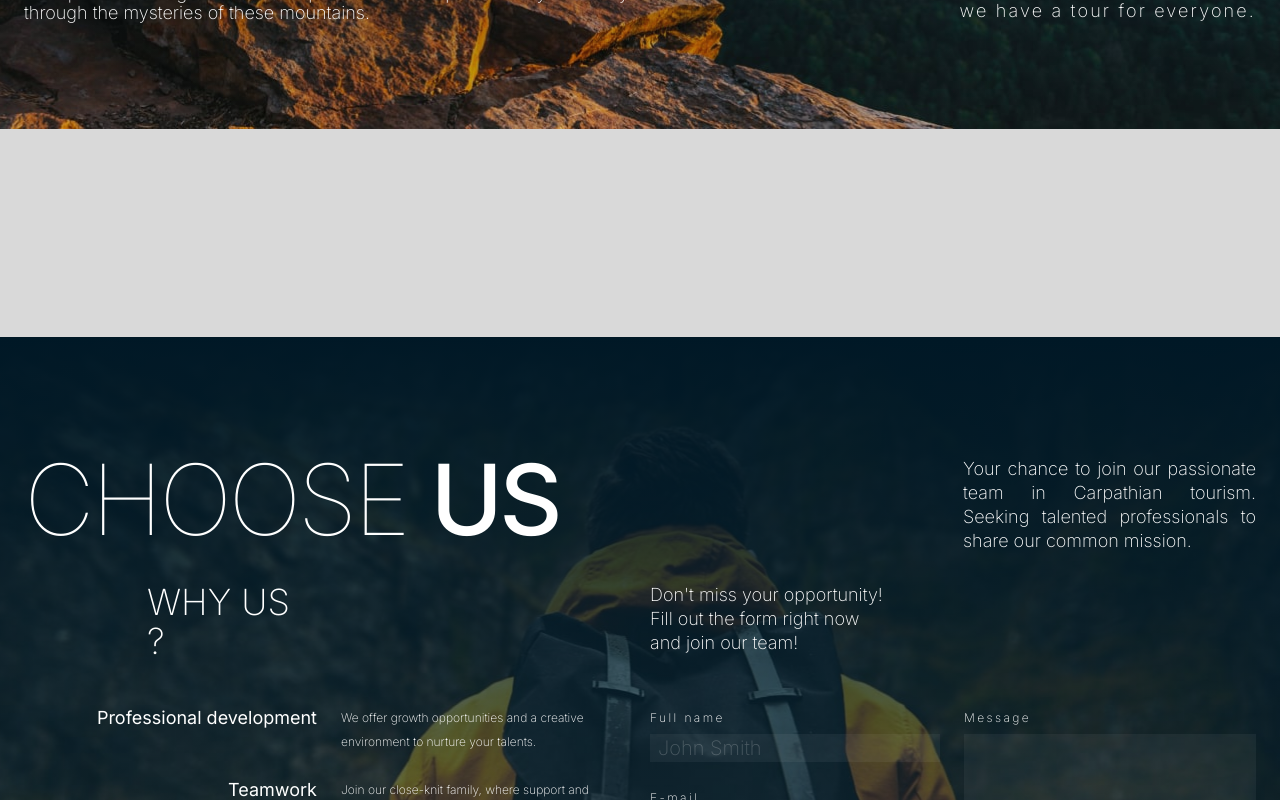
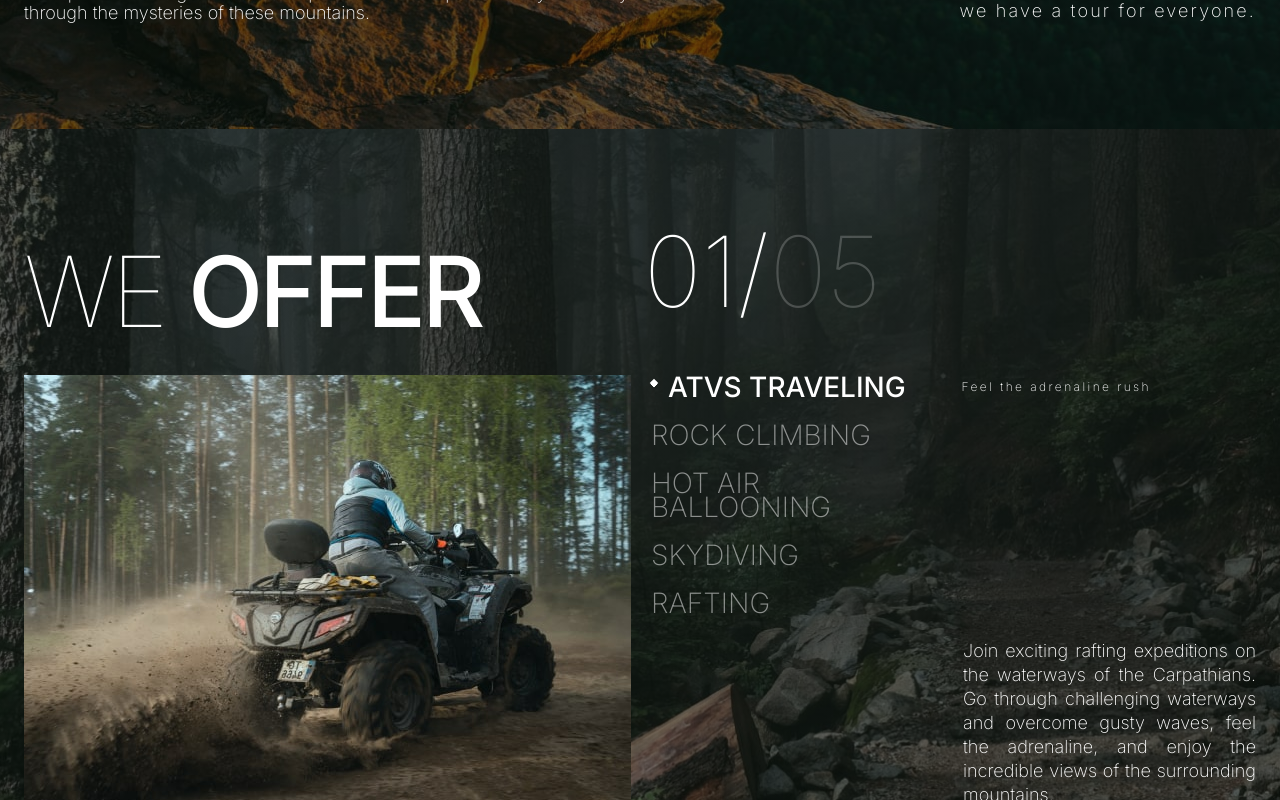
Before and after one commit to TatianaSkl/travel, a Next.js app: page / in a window 1280 px wide. Shown: the part 1460-2260 px from the top of the page. Built offline with nearby package versions, Linux system fonts and the light colour scheme; a web font is replaced by a local one.

Commit message:
add services section

```diff
--- a/src/app/globals.css
+++ b/src/app/globals.css
@@ -5,7 +5,7 @@
 @tailwind utilities;
 
 :root {
-  --bgGradient: linear-gradient(180deg, #001826 0%, rgba(0, 37, 49, 0) 100%);
+  --bgGradient: linear-gradient(rgba(2, 15, 8, 0.5), rgba(2, 15, 8, 0.5));
   --bgModal: rgba(1, 10, 5, 0.75);
 }
 
@@ -17,10 +17,10 @@
   padding: 0;
   margin: 0;
 }
-
+@layer base {
   body {
     font-family: 'Inter', sans-serif;
-  background-color: #d9d9d9;
+    background-color: #0a1813;
     color: #ffffff;
     font-style: normal;
     min-height: 100vh;
@@ -52,13 +52,35 @@ img {
     max-width: 100%;
     height: auto;
   }
+}
 
 @layer components {
-  .hero-bg-m {
+  .container {
+    @apply w-full mx-auto px-5 s:w-[480px] m:px-8 m:w-[768px] l:px-6 l:w-[1280px];
+  }
+
+  .section {
+    @apply py-14 m:py-16 l:py-[104px];
+  }
+
+  .modal {
+    background: var(--bgModal);
+    backdrop-filter: blur(25px);
+    @apply fixed z-20 w-full h-screen top-0 left-0 flex justify-center items-center;
+  }
+
+  .hero-bg-m,
+  .about-bg-m,
+  .career-bg-m,
+  .gallery-bg-m,
+  .contacts-bg-m {
     margin: 0 auto;
     background-repeat: no-repeat;
     background-size: cover;
     background-position: center;
+  }
+
+  .hero-bg-m {
     background-image: var(--bgGradient), url(/images/hero_m.jpg);
     @media (min-device-pixel-ratio: 2), (min-resolution: 192dpi), (min-resolution: 2dppx) {
       background-image: var(--bgGradient), url(/images/hero_m_2x.jpg);
@@ -81,11 +103,57 @@ img {
     }
   }
 
+  .hero-btn::before {
+    content: '';
+    position: absolute;
+    z-index: 0;
+    width: 42px;
+    height: 53px;
+    top: 0;
+    left: 0;
+    background-image: url('/icons/frame_l_m.svg');
+  }
+
+  .hero-btn::after {
+    content: '';
+    position: absolute;
+    z-index: 0;
+    width: 42px;
+    height: 53px;
+    top: 0;
+    right: 0;
+    background-image: url('/icons/frame_r_m.svg');
+  }
+
+  @media (min-width: 768px) {
+    .hero-btn::before {
+      width: 35px;
+      height: 50px;
+      background-image: url('/icons/frame_l_t.svg');
+    }
+
+    .hero-btn::after {
+      width: 35px;
+      height: 50px;
+      background-image: url('/icons/frame_r_t.svg');
+    }
+  }
+
+  @media (min-width: 1280px) {
+    .hero-btn::before {
+      width: 44px;
+      height: 71px;
+      background-image: url('/icons/frame_l_d.svg');
+    }
+
+    .hero-btn::after {
+      width: 44px;
+      height: 71px;
+      background-image: url('/icons/frame_r_d.svg');
+    }
+  }
+
   .about-bg-m {
-    margin: 0 auto;
-    background-repeat: no-repeat;
-    background-size: cover;
-    background-position: center;
     background-image: var(--bgGradient), url(/images/about_m.jpg);
     @media (min-device-pixel-ratio: 2), (min-resolution: 192dpi), (min-resolution: 2dppx) {
       background-image: var(--bgGradient), url(/images/about_m_2x.jpg);
@@ -108,11 +176,19 @@ img {
     }
   }
 
+  .services-btn::before {
+    content: '';
+    position: absolute;
+    top: 5px;
+    left: 0;
+    width: 6px;
+    height: 6px;
+    transform: rotate(45deg);
+    background-image: url('/icons/rectangle.svg');
+    background-color: #ffffff;
+  }
+
   .career-bg-m {
-    margin: 0 auto;
-    background-repeat: no-repeat;
-    background-size: cover;
-    background-position: center;
     background-image: var(--bgGradient), url(/images/career_m.jpg);
     @media (min-device-pixel-ratio: 2), (min-resolution: 192dpi), (min-resolution: 2dppx) {
       background-image: var(--bgGradient), url(/images/career_m_2x.jpg);
@@ -135,12 +211,55 @@ img {
     }
   }
 
+  .input-form {
+    @apply bg-white/[.05] text-[13px] font-extralight leading-[24px] outline-none placeholder:text-white/20 hover:bg-white/10 focus:bg-white/10 transition duration-300 m:w-[222px] l:w-[290px] l:text-[20px];
+  }
+
+  .label-form {
+    @apply text-[12px] font-extralight leading-[24px] tracking-[2.4px];
+  }
+
+  .input-checkbox:checked + label::before {
+    width: 22px;
+    height: 22px;
+    background-image: url('/icons/checked.svg');
+  }
+
+  .label-checkbox::before {
+    content: '';
+    position: absolute;
+    top: 0;
+    left: 0;
+    width: 22px;
+    height: 22px;
+    background-image: url('/icons/unchecked.svg');
+  }
+
+  .error::before {
+    content: '';
+    position: absolute;
+    bottom: 4px;
+    left: -22px;
+    width: 18px;
+    height: 18px;
+    background-image: url('/icons/error.svg');
+  }
+
+  @media (min-width: 1280px) {
+    .input-checkbox:checked + label::before {
+      width: 24px;
+      height: 24px;
+      background-image: url('/icons/checked_d.svg');
+    }
+
+    .label-checkbox::before {
+      width: 24px;
+      height: 24px;
+      background-image: url('/icons/unchecked_d.svg');
+    }
+  }
+
   .gallery-bg-m {
-    margin: 0 auto;
-    height: 801px;
-    background-repeat: no-repeat;
-    background-size: cover;
-    background-position: center;
     background-image: var(--bgGradient), url(/images/gallery_bg_m.jpg);
     @media (min-device-pixel-ratio: 2), (min-resolution: 192dpi), (min-resolution: 2dppx) {
       background-image: var(--bgGradient), url(/images/gallery_bg_m_2x.jpg);
@@ -161,40 +280,6 @@ img {
     @media (min-device-pixel-ratio: 2), (min-resolution: 192dpi), (min-resolution: 2dppx) {
       background-image: var(--bgGradient), url(/images/gallery_bg_d_2x.jpg);
     }
-  }
-
-  .contacts-bg-m {
-    margin: 0 auto;
-    height: 856px;
-    background-repeat: no-repeat;
-    background-size: cover;
-    background-position: center;
-    background-image: var(--bgGradient), url(/images/contacts_m.jpg);
-    @media (min-device-pixel-ratio: 2), (min-resolution: 192dpi), (min-resolution: 2dppx) {
-      background-image: var(--bgGradient), url(/images/contacts_m_2x.jpg);
-    }
-  }
-
-  .contacts-bg-t {
-    height: 691px;
-    background-image: var(--bgGradient), url(/images/contacts_t.jpg);
-    @media (min-device-pixel-ratio: 2), (min-resolution: 192dpi), (min-resolution: 2dppx) {
-      background-image: var(--bgGradient), url(/images/contacts_t_2x.jpg);
-    }
-  }
-
-  .contacts-bg-d {
-    height: 762px;
-    background-image: var(--bgGradient), url(/images/contacts_d.jpg);
-    @media (min-device-pixel-ratio: 2), (min-resolution: 192dpi), (min-resolution: 2dppx) {
-      background-image: var(--bgGradient), url(/images/contacts_d_2x.jpg);
-    }
-  }
-
-  .modal {
-    background: var(--bgModal);
-    backdrop-filter: blur(25px);
-    @apply fixed z-20 w-full h-screen top-0 left-0 flex justify-center items-center;
   }
 
   @media (min-width: 768px) {
@@ -230,114 +315,33 @@ img {
       height: 429px !important;
     }
   }
+
+  .contacts-bg-m {
+    background-image: var(--bgGradient), url(/images/contacts_m.jpg);
+    @media (min-device-pixel-ratio: 2), (min-resolution: 192dpi), (min-resolution: 2dppx) {
+      background-image: var(--bgGradient), url(/images/contacts_m_2x.jpg);
+    }
+  }
+
+  .contacts-bg-t {
+    height: 691px;
+    background-image: var(--bgGradient), url(/images/contacts_t.jpg);
+    @media (min-device-pixel-ratio: 2), (min-resolution: 192dpi), (min-resolution: 2dppx) {
+      background-image: var(--bgGradient), url(/images/contacts_t_2x.jpg);
+    }
+  }
+
+  .contacts-bg-d {
+    height: 762px;
+    background-image: var(--bgGradient), url(/images/contacts_d.jpg);
+    @media (min-device-pixel-ratio: 2), (min-resolution: 192dpi), (min-resolution: 2dppx) {
+      background-image: var(--bgGradient), url(/images/contacts_d_2x.jpg);
+    }
+  }
 }
 
 @layer utilities {
-  .container {
-    @apply w-full mx-auto px-5 s:w-[480px] m:px-8 m:w-[768px] l:px-6 l:w-[1280px];
-  }
-
-  .section {
-    @apply py-14 m:py-16 l:py-[104px];
-  }
-
   .trans {
     @apply transition duration-300;
   }
-
-  .input-form {
-    @apply bg-white/[.05] text-[13px] font-extralight leading-[24px] outline-none placeholder:text-white/20 hover:bg-white/10 focus:bg-white/10 transition duration-300 m:w-[222px] l:w-[290px] l:text-[20px];
 }
-
-  .label-form {
-    @apply text-[12px] font-extralight leading-[24px] tracking-[2.4px];
-  }
-
-  .hero-btn::before {
-    content: '';
-    position: absolute;
-    z-index: 0;
-    width: 42px;
-    height: 53px;
-    top: 0;
-    left: 0;
-    background-image: url('/icons/frame_l_m.svg');
-  }
-
-  .hero-btn::after {
-    content: '';
-    position: absolute;
-    z-index: 0;
-    width: 42px;
-    height: 53px;
-    top: 0;
-    right: 0;
-    background-image: url('/icons/frame_r_m.svg');
-  }
-
-  .input-checkbox:checked + label::before {
-    width: 22px;
-    height: 22px;
-    background-image: url('/icons/checked.svg');
-  }
-
-  .label-checkbox::before {
-    content: '';
-    position: absolute;
-    top: 0;
-    left: 0;
-    width: 22px;
-    height: 22px;
-    background-image: url('/icons/unchecked.svg');
-  }
-
-  .error::before {
-    content: '';
-    position: absolute;
-    bottom: 4px;
-    left: -22px;
-    width: 18px;
-    height: 18px;
-    background-image: url('/icons/error.svg');
-  }
-
-  @media (min-width: 768px) {
-    .hero-btn::before {
-      width: 35px;
-      height: 50px;
-      background-image: url('/icons/frame_l_t.svg');
-    }
-
-    .hero-btn::after {
-      width: 35px;
-      height: 50px;
-      background-image: url('/icons/frame_r_t.svg');
-    }
-  }
-
-  @media (min-width: 1280px) {
-    .hero-btn::before {
-      width: 44px;
-      height: 71px;
-      background-image: url('/icons/frame_l_d.svg');
-    }
-
-    .hero-btn::after {
-      width: 44px;
-      height: 71px;
-      background-image: url('/icons/frame_r_d.svg');
-    }
-
-    .input-checkbox:checked + label::before {
-      width: 24px;
-      height: 24px;
-      background-image: url('/icons/checked_d.svg');
-    }
-
-    .label-checkbox::before {
-      width: 24px;
-      height: 24px;
-      background-image: url('/icons/unchecked_d.svg');
-    }
-  }
-}
--- a/src/components/NavBar.tsx
+++ b/src/components/NavBar.tsx
@@ -17,7 +17,7 @@ const NavBar: FC<NavBarProps> = ({ onClose }) => {
               smooth={true}
               duration={500}
               onClick={onClose}
-              className="text-[18px] tracking-[1.8px] leading-[1.2] m:text-[14px] m:tracking-[1.4px] hover:underline focus:underline trans"
+              className="text-[18px] tracking-[1.8px] leading-[1.2] m:text-[14px] m:tracking-[1.4px] hover:underline focus:underline transition duration-300"
               aria-label={`Navigate to ${title} section`}
             >
               {title}
--- a/src/components/modules/SliderGallery.tsx
+++ b/src/components/modules/SliderGallery.tsx
@@ -3,7 +3,6 @@ import { Swiper, SwiperSlide } from 'swiper/react';
 import { Navigation } from 'swiper/modules';
 import Image from 'next/image';
 import 'swiper/css';
-import 'swiper/css/navigation';
 import gallery from '@/data/gallery.json';
 
 const SliderGallery: FC = () => {
--- /dev/null
+++ b/src/components/modules/SliderServices.tsx
@@ -0,0 +1,89 @@
+'use client';
+
+import { FC, useRef, useState } from 'react';
+import { Swiper, SwiperSlide } from 'swiper/react';
+import { EffectFade } from 'swiper/modules';
+import { TitleSection } from '@/components/ui-kit';
+import 'swiper/css/effect-fade';
+import services from '@/data/services.json';
+import Image from 'next/image';
+
+const SliderServices: FC = () => {
+  const swiperRef = useRef<any>(null);
+  const [activeIndex, setActiveIndex] = useState<number>(0);
+
+  const handleSlideChange = (index: number): void => {
+    if (swiperRef.current && swiperRef.current.swiper) {
+      swiperRef.current.swiper.slideTo(index);
+    }
+    setActiveIndex(index);
+  };
+
+  return (
+    <Swiper effect={'fade'} modules={[EffectFade]} ref={swiperRef}>
+      {services.slider.map(({ id, url, src, alt, date, slogan, sloganPaddingTop, description }) => (
+        <SwiperSlide
+          key={id}
+          style={{
+            background: `linear-gradient(rgba(2, 15, 8, 0.5), rgba(2, 15, 8, 0.5)),url(${url}) lightgray 80% / cover no-repeat`,
+          }}
+        >
+          <div className="section container">
+            <div className="m:flex m:justify-between l:justify-normal l:gap-[162px]">
+              <div className="mb-6 m:mb-9 l:mb-6">
+                <TitleSection text={services.title} textAccent={services.titleAccent} />
+              </div>
+              <div className="flex text-[43px] font-thin leading-[1.2] justify-end mb-4 m:mb-0 m:text-[67px] m:leading-[78px] m:pr-[54px] l:text-[98px]">
+                <p>{date[0]}</p>
+                <p className="text-white/20">{date[1]}</p>
+              </div>
+            </div>
+            <div className="m:flex m:justify-between l:justify-normal l:gap-[20px]">
+              <Image
+                src={src}
+                width={280}
+                height={213}
+                alt={alt}
+                className="mb-3 mx-auto w-full h-full object-cover m:mx-0 m:mb-0 m:w-[463px] m:h-[370px] l:w-[607px] l:h-[429px]"
+              />
+              <div className="l:w-[605px]">
+                <div className="m:flex m:flex-col-reverse m:gap-1 l:flex-row-reverse l:justify-between">
+                  <p
+                    className={`text-right text-[12px] font-extralight leading-[24px] tracking-[2.4px] mb-6 m:text-left m:mb-[34px] l:mb-0 l:pr-[105px] l:pt-[${sloganPaddingTop}px]`}
+                  >
+                    {slogan}
+                  </p>
+                  <ul className="flex flex-col gap-4 mb-9 m:mb-6 l:gap-6">
+                    {services.listText.map(({ id, title }, index) => (
+                      <li
+                        key={id}
+                        className="text-white/50 font-extralight text-[20px] leading-[17px] relative m:text-[22px] m:leading-[18px] l:text-[28px] l:leading-[24px]"
+                      >
+                        <button
+                          type="button"
+                          aria-label={`go to page about ${title}`}
+                          dangerouslySetInnerHTML={{ __html: title }}
+                          className={`uppercase text-left trans hover:pl-2 hover:text-white ${
+                            activeIndex === index
+                              ? 'text-white font-medium services-btn pl-[17px]'
+                              : 'text-white/50 font-extralight'
+                          }`}
+                          onClick={() => handleSlideChange(index)}
+                        />
+                      </li>
+                    ))}
+                  </ul>
+                </div>
+                <p className="font-extralight leading-[20px] mx-auto h-[120px] w-[280px] flex items-end m:w-[221px] m:text-[13px] m:text-justify l:text-[18px] l:leading-[24px] l:h-[168px] l:w-[293px] l:mx-0 l:ml-auto">
+                  {description}
+                </p>
+              </div>
+            </div>
+          </div>
+        </SwiperSlide>
+      ))}
+    </Swiper>
+  );
+};
+
+export default SliderServices;
--- a/src/components/modules/index.ts
+++ b/src/components/modules/index.ts
@@ -1,2 +1,4 @@
 export { default as FormCareer } from './FormCareer';
 export { default as FormContacts } from './FormContacts';
+export { default as SliderGallery } from './SliderGallery';
+export { default as SliderServices } from './SliderServices';
--- /dev/null
+++ b/src/data/services.json
@@ -0,0 +1,78 @@
+{
+  "title": "WE ",
+  "titleAccent": "OFFER",
+  "slider": [
+    {
+      "id": "1",
+      "url": "/images/services_bg_1.jpg",
+      "src": "/images/services_1.jpg",
+      "alt": "person riding an ATV on a forest trail",
+      "date": ["01/", "05"],
+      "slogan": "Feel the adrenaline rush",
+      "sloganPaddingTop": 0,
+      "description": "Join exciting rafting expeditions on the waterways of the Carpathians. Go through challenging waterways and overcome gusty waves, feel the adrenaline, and enjoy the incredible views of the surrounding mountains."
+    },
+    {
+      "id": "2",
+      "url": "/images/services_bg_2.jpg",
+      "src": "/images/services_2.jpg",
+      "alt": "two people running on a mountain forest trail, one of them holding trekking poles",
+      "date": ["02/", "05"],
+      "slogan": "Destroy your limitations",
+      "sloganPaddingTop": 44,
+      "description": "Overcome the peaks of the Carpathians in a unique way - climbing. Make your own way to the heights and find inner peace in the embrace of the mighty rocks."
+    },
+    {
+      "id": "3",
+      "url": "/images/services_bg_3.jpg",
+      "src": "/images/services_3.jpg",
+      "alt": "hot air balloon flies over a lush vineyard",
+      "date": ["03/", "05"],
+      "slogan": "Get Inspired",
+      "sloganPaddingTop": 92,
+      "description": "Feel Zen over the mountain peaks! Hot air ballooning gives you incredible impressions and panoramas of the Carpathians that seem endless."
+    },
+    {
+      "id": "4",
+      "url": "/images/services_bg_4.jpg",
+      "src": "/images/services_4.jpg",
+      "alt": "two skydivers soaring through the sky, one accompanied by an instructor",
+      "date": ["04/", "05"],
+      "slogan": "Overcome your fears",
+      "sloganPaddingTop": 164,
+      "description": "Fly in the sky over the Carpathians! Experienced instructors will help you realize your dream of free flight. Remember the incredible emotions and panoramas from a bird's eye view forever."
+    },
+    {
+      "id": "5",
+      "url": "/images/services_bg_5.jpg",
+      "src": "/images/services_5.jpg",
+      "alt": "a group of people rafting on an inflatable boat down a turbulent mountain river",
+      "date": ["05/", "05"],
+      "slogan": "Trust the flow",
+      "sloganPaddingTop": 212,
+      "description": "Join exciting rafting expeditions on the waterways of the Carpathians. Go through challenging waterways and overcome gusty waves, feel the adrenaline, and enjoy the incredible views of the surrounding mountains."
+    }
+  ],
+  "listText": [
+    {
+      "id": "1",
+      "title": "ATVs Traveling"
+    },
+    {
+      "id": "2",
+      "title": "Rock climbing"
+    },
+    {
+      "id": "3",
+      "title": "Hot air<br>ballooning"
+    },
+    {
+      "id": "4",
+      "title": "Skydiving"
+    },
+    {
+      "id": "5",
+      "title": "Rafting"
+    }
+  ]
+}
--- a/src/sections/Gallery.tsx
+++ b/src/sections/Gallery.tsx
@@ -3,7 +3,7 @@
 import { FC } from 'react';
 import { TitleSection } from '@/components/ui-kit';
 import gallery from '@/data/gallery.json';
-import SliderGallery from '@/components/modules/SliderGallery';
+import { SliderGallery } from '@/components/modules';
 
 const Gallery: FC = () => {
   return (
--- a/src/sections/Services.tsx
+++ b/src/sections/Services.tsx
@@ -1,11 +1,12 @@
 'use client';
 
 import { FC } from 'react';
+import { SliderServices } from '@/components/modules';
 
 const Services: FC = () => {
   return (
-    <section className="section" id="services">
-      <div className="container"></div>
+    <section id="services">
+      <SliderServices />
     </section>
   );
 };
```
Lines whose indentation alone changed are shown as unchanged.
